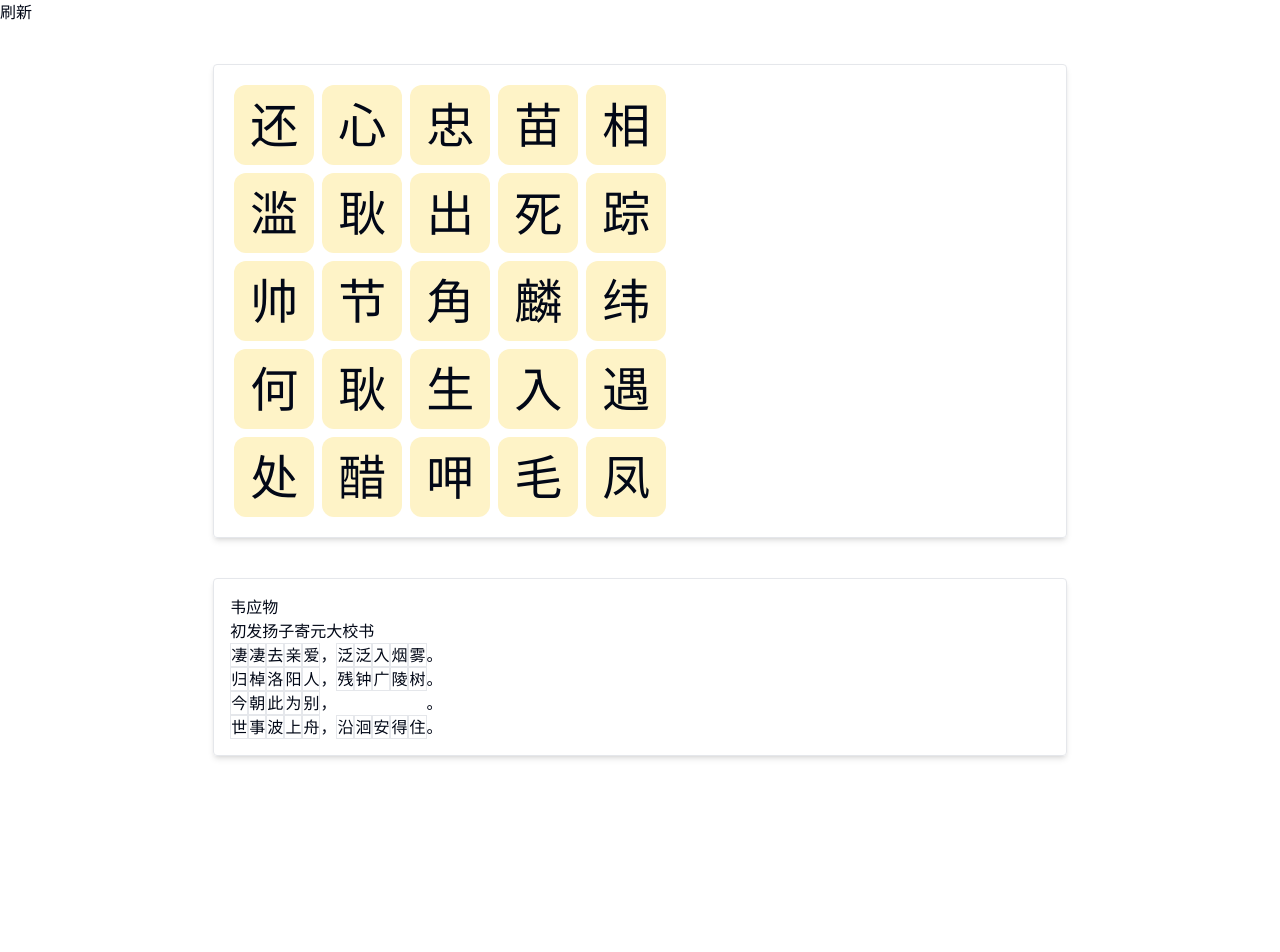
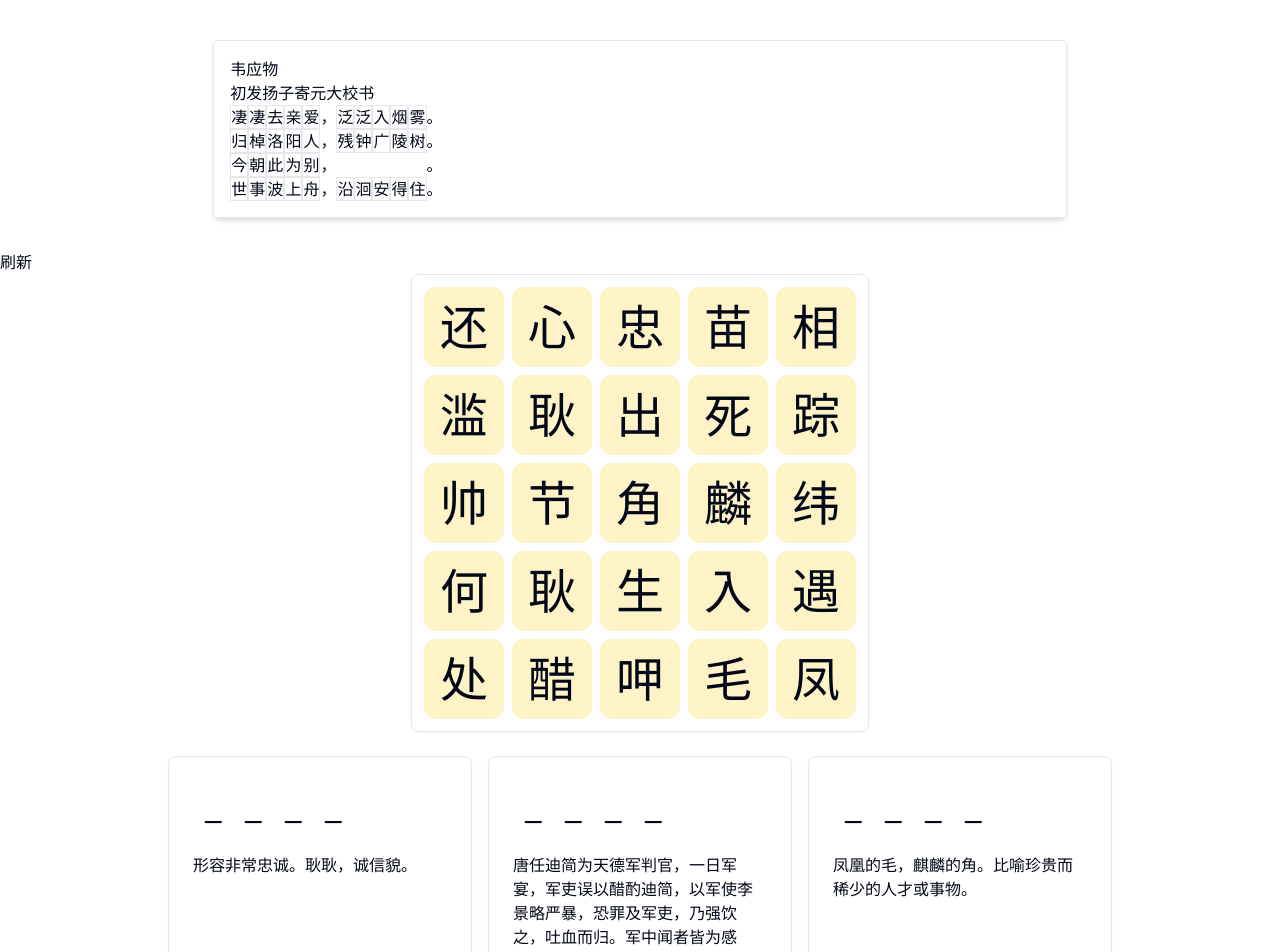
Before and after one commit to yjrhgvbn/stepGame, a React (Vite) app: page / in a window 1280 px wide. Shown: the top 952 px of the page. Before the commit the page ends 800 px from the top, so only its background shows below. Built offline with nearby package versions, Linux system fonts and the light colour scheme.

Commit message:
✨ feat: 增加成语选中样式和动画

```diff
--- a/src/App.tsx
+++ b/src/App.tsx
@@ -1,11 +1,14 @@
 import { Grid } from './Grid';
+import Idioms from './Idioms';
 import Poetry from './Poetry';
+import classNames from 'classnames';
 
 export default function App() {
   return (
-    <div>
+    <div className={classNames('mb-20')}>
+      <Poetry />
       <Grid />
-      <Poetry />
+      <Idioms />
     </div>
   );
 }
--- a/src/Grid.tsx
+++ b/src/Grid.tsx
@@ -1,10 +1,13 @@
-import { useIdiomsStore } from './IdiomsStore';
+import { Card, CardContent } from '../components/ui/card';
+import { useIdiomsAnimateStore, useIdiomsStore } from './IdiomsStore';
+import { clearAnimateStore, useAnimateStart } from './animate';
 import { type Point, extendGrid, generateGrid, loopStartPoint, pickIdiomStartPoints } from './generateGrid';
 import { usePoetryStore } from './poetryStore';
 import { randomChinese } from './utils';
+import { animated, useSpring } from '@react-spring/web';
 import classNames from 'classnames';
 import { clamp } from 'lodash';
-import { useEffect, useState } from 'react';
+import { useEffect, useRef, useState } from 'react';
 import type React from 'react';
 
 enum ResType {
@@ -16,6 +19,7 @@ enum ResType {
 type PoetryPoint = {
   resId: string;
   resType: ResType | null;
+  resIndex: number;
   isComplete: boolean;
   isSeleted: boolean;
   next: PoetryPoint | null;
@@ -32,24 +36,32 @@ export function Grid() {
   const changeIdiomSelect = useIdiomsStore((state) => state.changeSelect);
 
   const handleGenerate = () => {
+    clearAnimateStore();
     const anserLen = anserLine.characters.length - 2;
     const gridLen = clamp(Math.ceil(anserLen * 1.5), 4, 10);
     const grid = generateGrid(gridLen, anserLen);
-    const poetryGrid = extendGrid<PoetryPoint>(grid, () => ({ resId: '', resType: null, isComplete: false, isSeleted: false })).map((row) => {
+    const poetryGrid = extendGrid<PoetryPoint>(grid, () => ({ resIndex: 0, resId: '', resType: null, isComplete: false, isSeleted: false })).map(
+      (row) => {
         if (!row[0].prev && row[0].isPath) {
-        loopStartPoint(row[0], (_, i) => ({ resId: anserLine.characters[i].key, resType: ResType.Poetry, text: anserLine.characters[i].text }));
+          loopStartPoint(row[0], (_, i) => ({
+            resIndex: i,
+            resId: anserLine.characters[i].key,
+            resType: ResType.Poetry,
+            text: anserLine.characters[i].text,
+          }));
         }
         return row;
-    });
+      },
+    );
     const [startPoints, resStartPoints] = pickIdiomStartPoints(poetryGrid);
     const idioms = randomIdioms(startPoints.length);
     startPoints.forEach((point, i) =>
-      loopStartPoint(point, (_, j) => ({ text: idioms[i].words[j].text, resType: ResType.Idiom, resId: idioms[i].words[j].key })),
+      loopStartPoint(point, (_, j) => ({ resIndex: j, text: idioms[i].words[j].text, resType: ResType.Idiom, resId: idioms[i].words[j].key })),
     );
     resStartPoints.forEach((point) =>
-      loopStartPoint(point, (p) => {
+      loopStartPoint(point, (p, j) => {
         if (p.resType) return;
-        return { text: randomChinese(), resType: ResType.Random };
+        return { resIndex: j, text: randomChinese(), resType: ResType.Random };
       }),
     );
     setGrid(poetryGrid);
@@ -65,34 +77,36 @@ export function Grid() {
       updatePoetry(point.resId);
     }
     point.isSeleted = isSeletd;
+    // TODO 不完全符合不算完成
     const res = changeIdiomSelect(point.resId, isSeletd);
     if (res.isComplete) {
       loopStartPoint(point, (p) => {
         p.isComplete = true;
       });
-    }
+      setSelectedPoints([]);
+    } else {
       const index = selectedPoints.findIndex((item) => item === point);
       if (index !== -1) {
         selectedPoints.splice(index, 1);
       }
       if (isSeletd) selectedPoints.push(point);
       setSelectedPoints([...selectedPoints]);
+    }
     setGrid([...grid]);
   };
 
   return (
     <div>
       <button onClick={handleGenerate}>刷新</button>
-      <div className="mx-auto my-8 mt-10 w-8/12 rounded border border-gray-200 p-4 shadow-md dark:border-neutral-600 dark:bg-neutral-800 dark:shadow-none">
+      <div className={classNames('flex justify-center')}>
+        <Card className="inline-block p-2">
           {grid.map((row, i) => (
             <div key={i} className="flex">
               {row.map((cell, j) => (
                 <EffectPoint
+                  point={cell}
                   onClick={() => handleClick(i, j)}
                   onDoubleClick={() => handleClick(i, j, false)}
-                num={cell.num}
-                isSeleted={cell.isSeleted}
-                isComplete={cell.isComplete}
                   key={j}
                   isFocus={selectedPoints.at(-1) === cell}
                 >
@@ -101,23 +115,25 @@ export function Grid() {
               ))}
             </div>
           ))}
+        </Card>
       </div>
     </div>
   );
 }
 
 interface PoetryPointProps {
+  point: PoetryPoint;
   onClick?: React.MouseEventHandler<HTMLButtonElement>;
   onDoubleClick?: React.MouseEventHandler<HTMLButtonElement>;
-  isSeleted?: boolean;
-  isComplete?: boolean;
   isFocus?: boolean;
   children: React.ReactNode;
-  num?: number;
 }
 const EffectPoint = (pros: PoetryPointProps) => {
-  const { onClick, isSeleted, children, isFocus, num, isComplete } = pros;
+  const { onClick, children, isFocus, point } = pros;
+  const { isComplete, isSeleted } = point;
   const [effect, setEffect] = useState(false);
+  const pointRef = useRef<HTMLButtonElement>(null);
+
   function handleClick(e: React.MouseEvent<HTMLButtonElement, MouseEvent>) {
     setEffect(true);
     onClick && onClick(e);
@@ -128,33 +144,32 @@ const EffectPoint = (pros: PoetryPointProps) => {
   function handleDoubleClick(e: React.MouseEvent<HTMLButtonElement, MouseEvent>) {
     pros.onDoubleClick && pros.onDoubleClick(e);
   }
+  useAnimateStart(point.resId, pointRef, [isComplete, point]);
+
   return (
     <button
       disabled={isComplete}
       onClick={handleClick}
       onDoubleClick={handleDoubleClick}
       className={classNames(
-        'text relative m-1 flex h-20 w-20 cursor-pointer items-center justify-center rounded-xl bg-amber-100 text-center text-5xl',
-        'transition-all delay-100',
+        'text relative m-1 box-border  flex h-20 w-20 cursor-pointer items-center justify-center rounded-xl bg-amber-100 p-0 text-center text-5xl',
+        'transition-colors',
         { 'bg-amber-200 ': !isComplete && isSeleted },
         { 'animate-shake': !isComplete && !isFocus && effect },
         { 'animate-focus': !isComplete && isFocus },
         { 'bg-slate-200': isComplete },
-        // { 'hover:animate-none': !effect },
       )}
     >
       <div
         className={classNames(
           'absolute -right-1 -top-1 inline-flex h-5 w-5 items-center justify-center rounded-full bg-neutral-300 text-sm text-white ',
-          'transition-all delay-150 duration-150',
+          'delay-50 transition-all duration-150',
           { 'opacity-0 ': !isFocus },
         )}
-        //  className="  ">
       >
-        {num}
+        {point.num}
       </div>
-
-      {children}
+      <span ref={pointRef}> {children}</span>
     </button>
   );
 };
--- /dev/null
+++ b/src/Idioms.tsx
@@ -0,0 +1,45 @@
+import { Card, CardContent, CardDescription, CardFooter, CardHeader, CardTitle } from '../components/ui/card';
+import { IdiomWord, useIdiomsStore } from './IdiomsStore';
+import { useAnimateEnd } from './animate';
+import { animated } from '@react-spring/web';
+import classNames from 'classnames';
+import { useRef } from 'react';
+
+export default function Idioms() {
+  const idioms = useIdiomsStore((state) => state.idioms);
+  const completeIdioms = useIdiomsStore((state) => state.completeIdioms);
+  return (
+    <div className={classNames('mx-10 mt-4 grid grid-cols-[repeat(auto-fill,20rem)] justify-center')}>
+      {idioms.map((idiom) => (
+        <div key={idiom.key} className={classNames('m-2 flex justify-center ')}>
+          <Card className={classNames('w-80')}>
+            <CardHeader>
+              <CardTitle className={classNames('flex')}>
+                {idiom.words.map((word) => (
+                  <IdomChar key={word.key} word={word} isComplete={idiom.isComplete}>
+                    {word.text}
+                  </IdomChar>
+                ))}
+              </CardTitle>
+            </CardHeader>
+            <CardContent>{idiom.explanation}</CardContent>
+          </Card>
+        </div>
+      ))}
+    </div>
+  );
+}
+
+const IdomChar = (props: { children: React.ReactNode; word: IdiomWord; isComplete: boolean }) => {
+  const { word, isComplete } = props;
+  const idiomRef = useRef(null);
+  const springs = useAnimateEnd(word.key, idiomRef, isComplete);
+
+  return (
+    <div ref={idiomRef}>
+      <animated.div id={word.key} className="flex h-10 w-10 items-center justify-center text-4xl" style={springs}>
+        {isComplete ? props.children : '_'}
+      </animated.div>
+    </div>
+  );
+};
--- a/src/IdiomsStore.ts
+++ b/src/IdiomsStore.ts
@@ -3,13 +3,14 @@ import { getGenerateKey } from './utils';
 import { produce } from 'immer';
 import { create } from 'zustand';
 
-interface Idiom {
+export interface Idiom {
   key: string;
   words: IdiomWord[];
   explanation: string;
+  isComplete: boolean;
 }
 
-interface IdiomWord {
+export interface IdiomWord {
   text: string;
   key: string;
   isSeletd: boolean;
@@ -29,6 +30,7 @@ export function randomIdioms(length: number): Idiom[] {
       words,
       key: getKey(),
       explanation: idioms[index].explanation,
+      isComplete: false,
     });
   }
   return res;
@@ -46,21 +48,22 @@ export const useIdiomsStore = create<IdiomsStore>((set) => ({
   completeIdioms: [],
   randomIdioms: (size: number) => {
     const idioms = randomIdioms(size);
-    set({ idioms: idioms });
+    set({ idioms: idioms, completeIdioms: [] });
     return idioms;
   },
   changeSelect: (id: string, isSeletd = true) => {
     let res = { isComplete: false };
     set(
       produce((state: IdiomsStore) => {
-        for (const idiom of state.idioms) {
-          for (let i = 0; i < idiom.words.length; i++) {
-            const word = idiom.words[i];
+        for (let i = 0; i < state.idioms.length; i++) {
+          const idiom = state.idioms[i];
+          for (let j = 0; j < idiom.words.length; j++) {
+            const word = idiom.words[j];
             if (word.key === id) {
               word.isSeletd = isSeletd;
               if (idiom.words.every((item) => item.isSeletd)) {
                 state.completeIdioms.push(idiom);
-                state.idioms.splice(i, 1);
+                state.idioms[i].isComplete = true;
                 res = { isComplete: true };
               }
               return state;
@@ -72,3 +75,13 @@ export const useIdiomsStore = create<IdiomsStore>((set) => ({
     return res;
   },
 }));
+
+interface IdiomsAnimateStore {
+  postion: { x: number; y: number };
+  setPostion: (x: number, y: number) => void;
+}
+
+export const useIdiomsAnimateStore = create<IdiomsAnimateStore>((set) => ({
+  postion: { x: 0, y: 0 },
+  setPostion: (x: number, y: number) => set({ postion: { x, y } }),
+}));
--- /dev/null
+++ b/src/animate.ts
@@ -0,0 +1,86 @@
+import { getGenerateKey } from './utils';
+import { useSpring } from '@react-spring/web';
+import { produce } from 'immer';
+import { useEffect, useRef, useState } from 'react';
+import { useUpdateEffect } from 'react-use';
+import { StoreApi, UseBoundStore, create } from 'zustand';
+
+interface AnimateStore {
+  postion: { x: number; y: number };
+  setPostion: (x: number, y: number) => void;
+  clear: () => void;
+}
+
+const animateMap = new Map<string, UseBoundStore<StoreApi<AnimateStore>>>();
+
+export const useAnimateStore = (id: string) => {
+  if (!animateMap.has(id)) {
+    animateMap.set(
+      id,
+      create<AnimateStore>((set) => ({
+        postion: { x: 0, y: 0 },
+        setPostion: (x: number, y: number) => set({ postion: { x, y } }),
+        clear: () => set({ postion: { x: 0, y: 0 } }),
+      })),
+    );
+  }
+  return animateMap.get(id)!;
+};
+
+export const clearAnimateStore = (id?: string) => {
+  if (id && animateMap.has(id)) {
+    animateMap.get(id)!.getState().clear();
+    animateMap.delete(id);
+  } else {
+    animateMap.forEach((store) => {
+      store.getState().clear();
+    });
+    animateMap.clear();
+  }
+};
+
+export const useAnimateStart = (key: string, ref: React.RefObject<any>, deps?: React.DependencyList) => {
+  const setPostion = useAnimateStore(key)((state) => state.setPostion);
+  useEffect(() => {
+    if (!ref.current) return;
+    const { x, y } = ref.current.getBoundingClientRect();
+    setPostion(x + document.documentElement.scrollLeft, y + document.documentElement.scrollTop);
+  }, deps);
+};
+
+export const useAnimateEnd = (key: string, ref: React.RefObject<any>, canSatart: boolean) => {
+  const animatePostion = useAnimateStore(key)((state) => state.postion);
+
+  // TODO:处理元素缩放的情况
+  const [springs, api] = useSpring(() => ({
+    from: { x: 0, y: 0, fontSize: '2.25rem', width: '2.5rem', height: '3rem' },
+  }));
+  useEffect(() => {
+    if (!ref.current || !canSatart) return;
+    const { x, y } = ref.current.getBoundingClientRect();
+    const xDistance = animatePostion.x - (x + document.documentElement.scrollLeft);
+    const yDistance = animatePostion.y - (y + document.documentElement.scrollTop);
+    api.start({
+      from: {
+        x: xDistance,
+        y: yDistance,
+        fontSize: '3rem',
+        width: '3rem',
+        // width: '5rem',
+      },
+      to: {
+        x: 0,
+        y: 0,
+        fontSize: '2.25rem',
+        width: '2.5rem',
+        // height: '2rem',
+      },
+    });
+  }, [animatePostion]);
+  return springs;
+};
+
+// export const useAnimateStore = create<AnimateStore>((set) => ({
+//   postion: { x: 0, y: 0 },
+//   setPostion: (x: number, y: number) => set({ postion: { x, y } }),
+// }));
--- a/src/generateGrid.ts
+++ b/src/generateGrid.ts
@@ -52,6 +52,9 @@ export function generateGrid(size: number, steps: number, minStep: number = 1, m
 
 export function loopStartPoint<T extends Point>(startPoint: T, fn: (p: T, index: number) => Partial<T> | void) {
   let cur: T | null = startPoint;
+  while (cur.prev) {
+    cur = cur.prev as T;
+  }
   let index = 0;
   while (cur) {
     const extendData = fn(cur, index);
```
Lines whose indentation alone changed are shown as unchanged.
